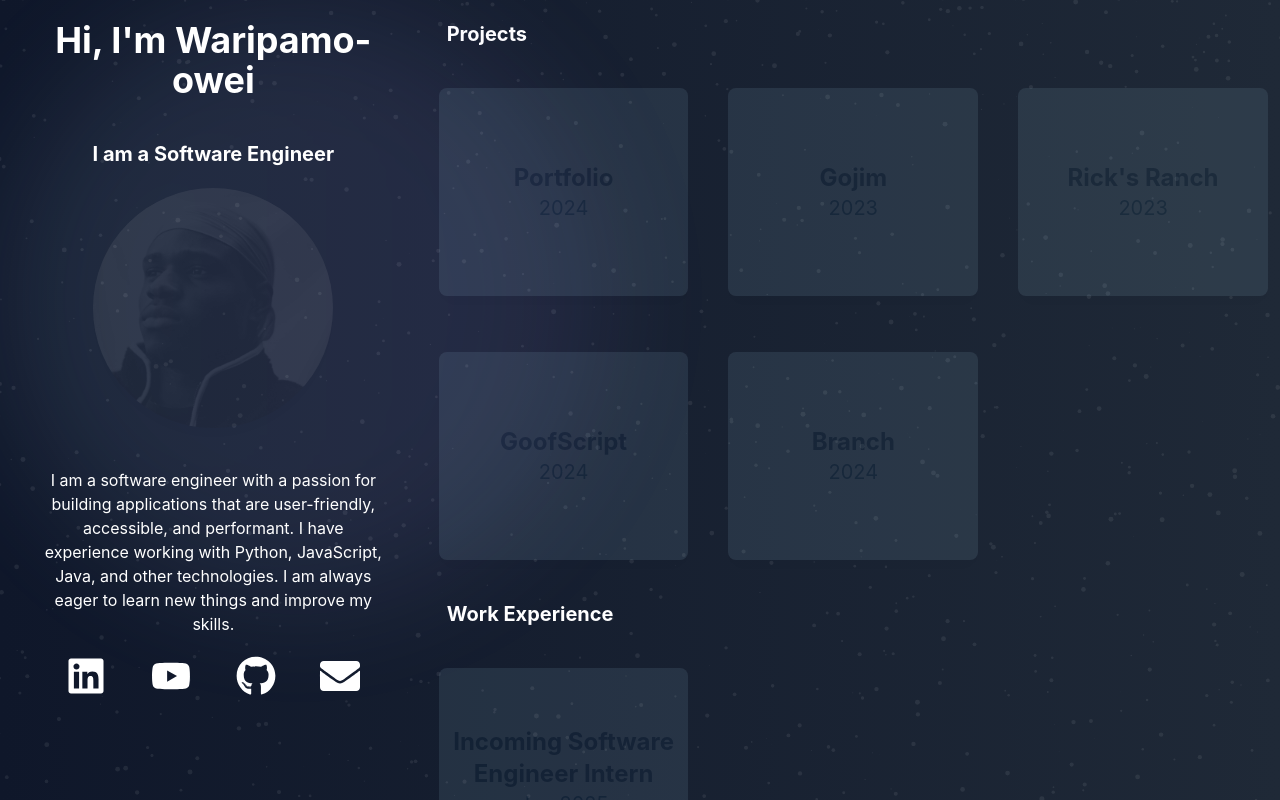
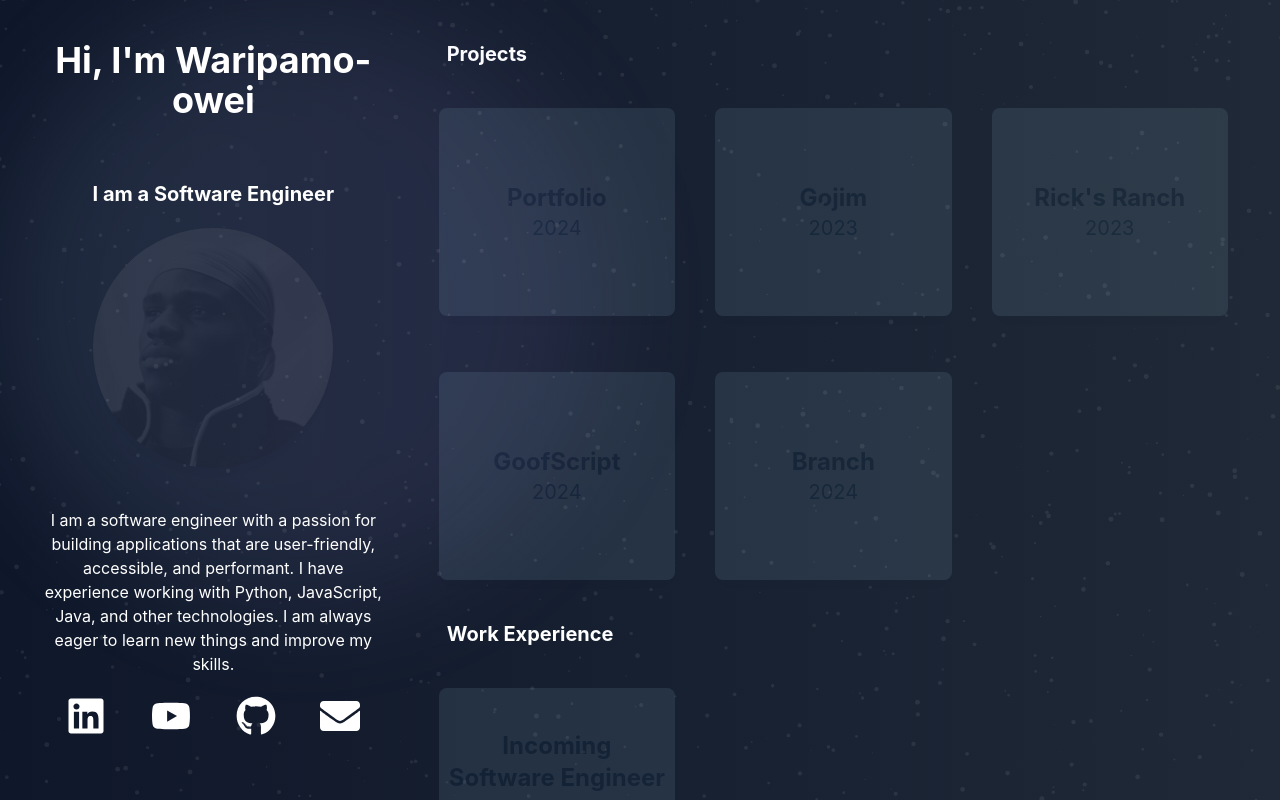
Before and after one commit to wdudafa/wdudafa, a React (Create React App) app: page / in a window 1280 px wide. Built offline with nearby package versions, Linux system fonts and the light colour scheme; a web font is replaced by a local one.

Commit message:
Increase padding for headings in App component for improved layout

```diff
--- a/src/App.tsx
+++ b/src/App.tsx
@@ -20,7 +20,7 @@ function App() {
 
         <div className="lg:w-1/3 justify-between align-middle z-10">
           <div className="h-screen justify-center ">
-            <h1 className="word text-4xl text-white text-center p-5 align-center font-bold cursor-default">
+            <h1 className="word text-4xl text-white text-center p-10 align-center font-bold cursor-default">
               Hi, I'm{" "}
               <span className="text-white hover:text-sky-200 transition-colors duration-500">
                 Waripamo-owei
@@ -85,9 +85,9 @@ function App() {
           </div>
         </div>
 
-        <div className="mt-14 md:mt-0 lg:w-2/3 h-full lg:overflow-y-scroll pb-24">
+        <div className="mt-14 md:mt-0 lg:w-2/3 h-full lg:overflow-y-scroll pb-24 lg:pr-10">
           <div>
-            <h1 className="text-xl text-white p-5 font-bold cursor-default text-center lg:text-left">
+            <h1 className="text-xl text-white p-5 font-bold cursor-default text-center lg:text-left pt-10">
               Projects
             </h1>
 
```
